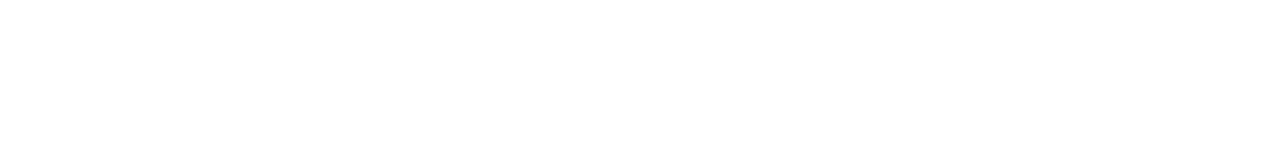
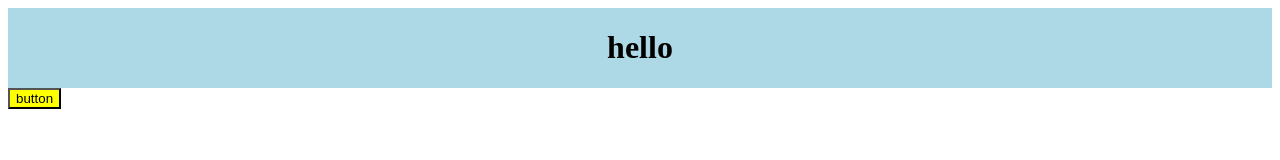
Before and after one commit to jmeegan2/Sass-Tutorial, a plain HTML site: page index.html in a window 1280 px wide. Drawn offline with Linux system fonts and the light colour scheme.

Commit message:
just learning the basics of sass

```diff
--- a/index.html
+++ b/index.html
@@ -4,9 +4,14 @@
     <meta charset="UTF-8">
     <meta http-equiv="X-UA-Compatible" content="IE=edge">
     <meta name="viewport" content="width=device-width, initial-scale=1.0">
-    <title>Document</title>
+    <link rel="stylesheet" href="./styles/style.css" />
+    <title>Sass Practice</title>
 </head>
 <body>
+    <header>
+        <h1>hello</h1>
 
+    </header>
+    <button>button</button>
 </body>
 </html>
--- /dev/null
+++ b/styles/style.scss
@@ -0,0 +1,17 @@
+$primaryBtn : yellow;
+
+
+
+header {
+    background: lightblue;
+    display: flex;
+    justify-content: center;
+}
+
+body button {
+    background: yellow;
+}
+
+.contact button {
+    background: yellow;
+}
```
Also changed, not shown: styles/style.css (added), 1 other file.
